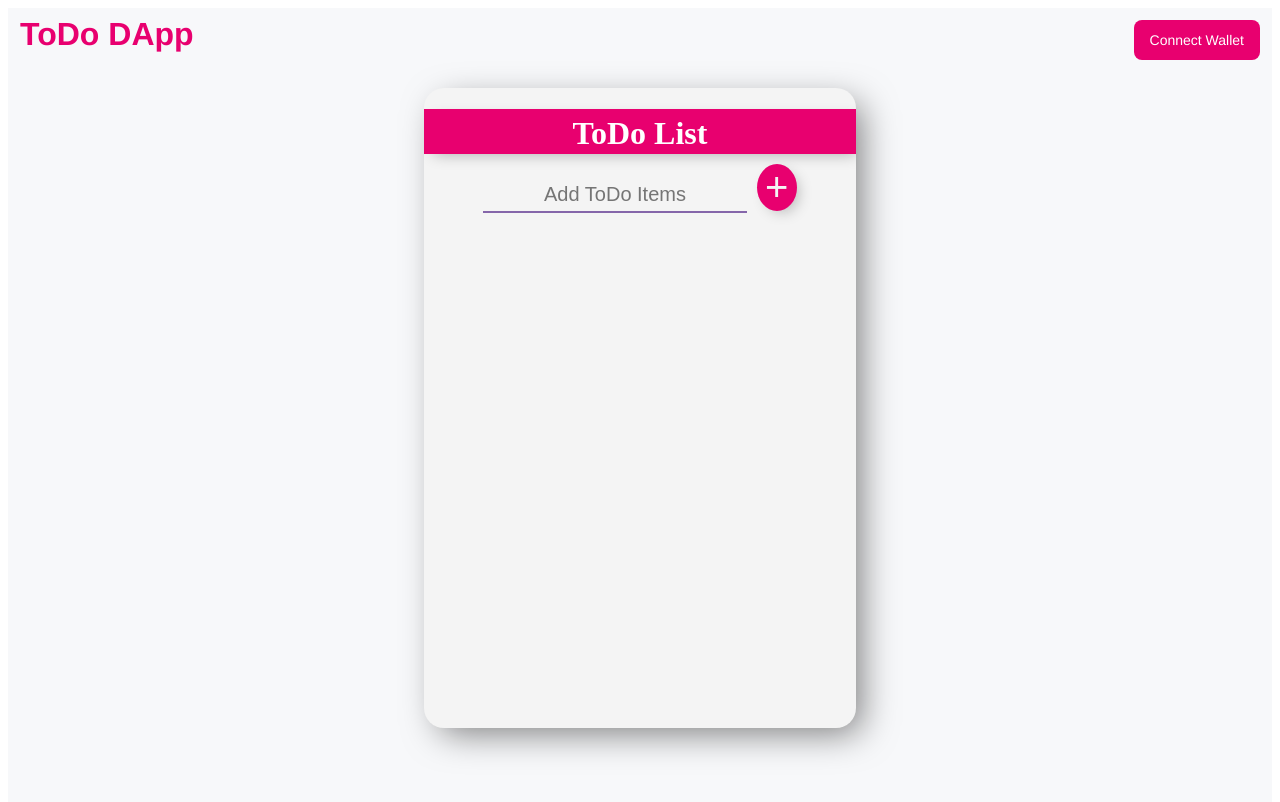
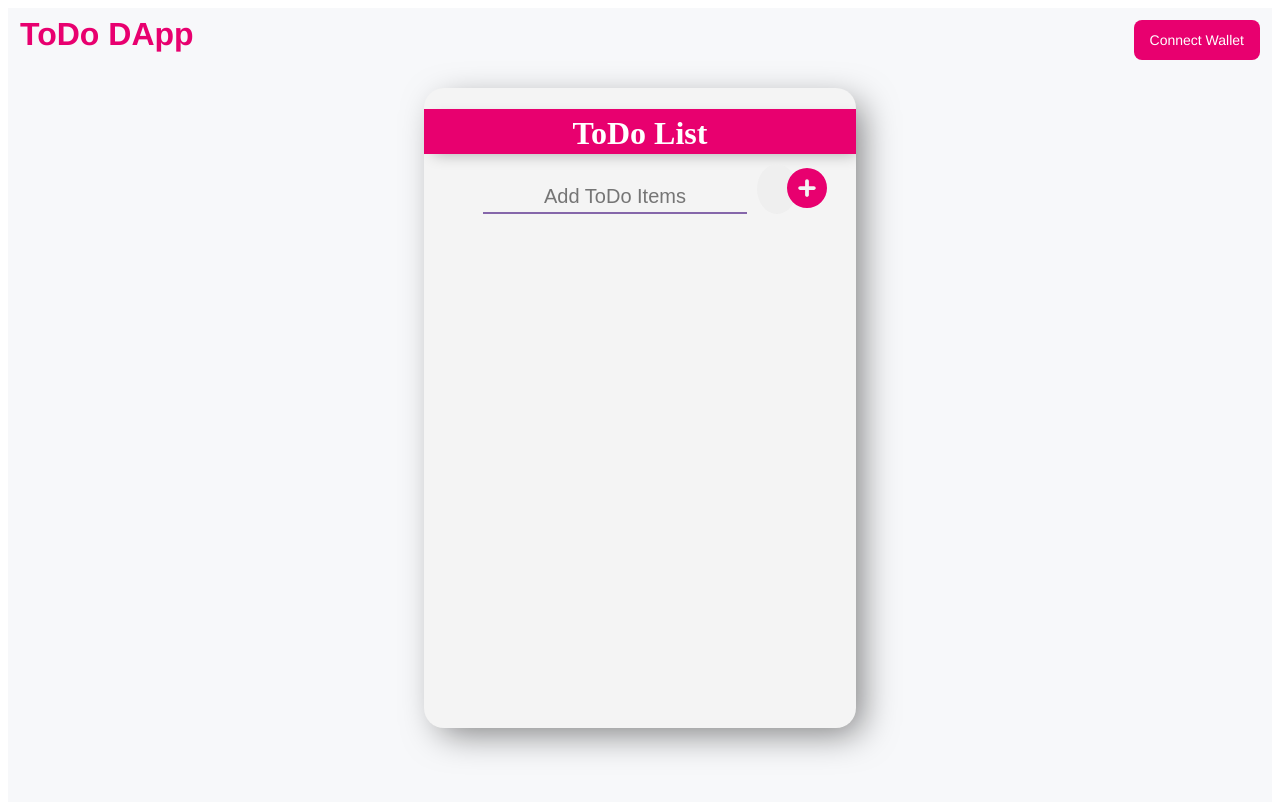
Before and after one commit to dpeshrijal/ToDo-DApp-Frontend, a React (Create React App) app: page / in a window 1280 px wide. Shown: the top 802 px of the page. Built offline with nearby package versions, Linux system fonts and the light colour scheme.

Commit message:
Add task button changed

```diff
--- a/src/App.css
+++ b/src/App.css
@@ -56,21 +56,21 @@ input {
 }
 
 .add-task-btn {
-  min-height: 40px;
+  min-height: 50px;
   width: 40px;
   border-radius: 50%;
-  border-color: transparent;
-  background-color: rgb(232, 0, 111);
-  color: #f4f4f4;
+  /* background-color: rgb(232, 0, 111); */
+  color: rgb(232, 0, 111);
   font-size: 40px;
   border: none;
   outline: none;
   margin-left: 10px;
-  box-shadow: 5px 5px 15px -5px rgba(0, 0, 0, 0.3);
+  padding-left: 30px;
+  /* box-shadow: 5px 5px 15px -5px rgba(0, 0, 0, 0.3); */
 }
 
 .add-task-btn:hover {
-  background-color: #20bf6b;
+  color: #20bf6b;
 }
 
 ol {
--- a/src/App.js
+++ b/src/App.js
@@ -3,7 +3,7 @@ import "./App.css"
 import abi from "./utils/ToDo.json"
 import { ethers } from "ethers"
 import { FontAwesomeIcon } from "@fortawesome/react-fontawesome"
-import { faCheck, faTrash } from "@fortawesome/free-solid-svg-icons"
+import { faCheck, faPlus, faPlusCircle, faTrash } from "@fortawesome/free-solid-svg-icons"
 
 function App() {
 
@@ -218,7 +218,7 @@ function App() {
           onFocus={(e) => e.target.placeholder = ''}
           onBlur={(e) => e.target.placeholder = 'Add ToDo Items'}
           value={enteredItem} onChange={itemEvent} />
-        <button className="add-task-btn" onClick={setTask}>+</button>
+        <button className="add-task-btn" onClick={setTask}><FontAwesomeIcon icon={faPlusCircle} /></button>
         <ol>
           {liItemList}
         </ol>
```
